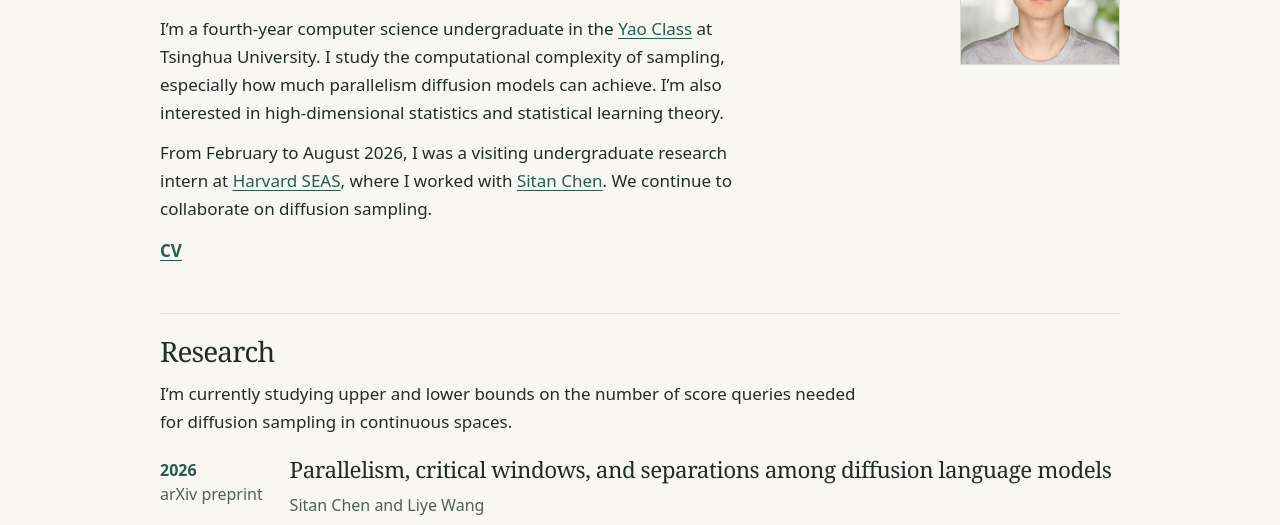
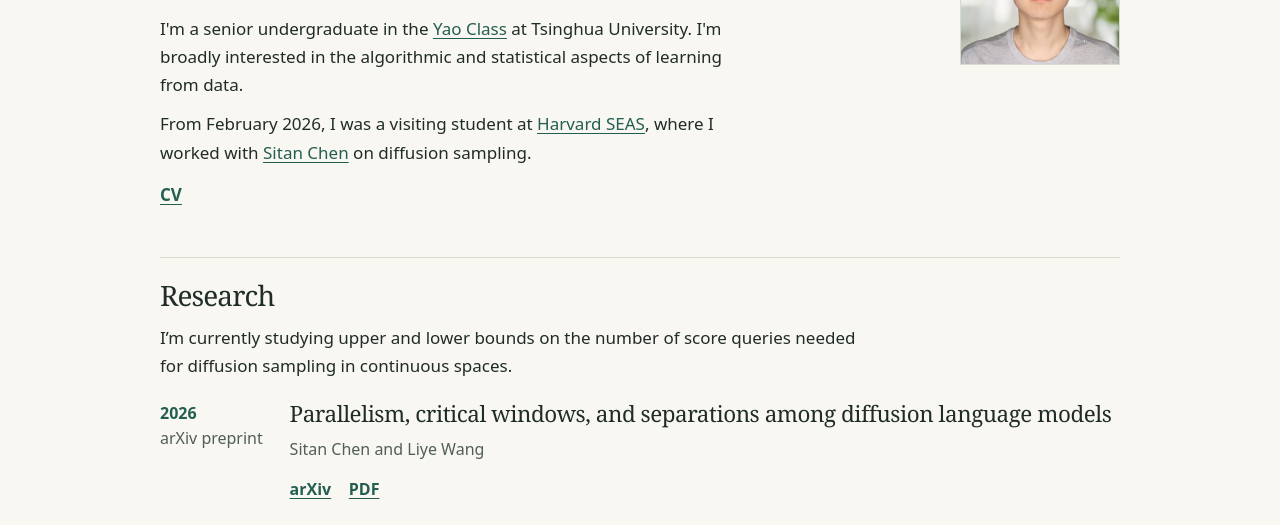
Before and after one commit to Prince-Polo/prince-polo.github.io, a plain HTML site: page index.html in a window 1280 px wide. Shown: the part 218-743 px from the top of the page. Drawn offline with Linux system fonts and the light colour scheme.

Commit message:
Update index.html

```diff
--- a/index.html
+++ b/index.html
@@ -30,13 +30,13 @@
         <h1 id="name">Liye Wang</h1>
         <p class="affiliation">Tsinghua University <span class="class-affiliation"><span class="affiliation-divider" aria-hidden="true">·</span> Yao Class</span></p>
         <div class="bio">
-          <p>I’m a fourth-year computer science undergraduate in the <a href="https://iiis.tsinghua.edu.cn/en/Yao_Class/About_Yao_Class.htm">Yao Class</a> at Tsinghua University. I study the computational complexity of sampling, especially how much parallelism diffusion models can achieve. I’m also interested in high-dimensional statistics and statistical learning theory.</p>
-          <p>From February to August 2026, I was a visiting undergraduate research intern at <a href="https://seas.harvard.edu/">Harvard SEAS</a>, where I worked with <a href="https://www.sitanchen.com/">Sitan Chen</a>. We continue to collaborate on diffusion sampling.</p>
+          <p>I'm a senior undergraduate in the <a href="https://iiis.tsinghua.edu.cn/en/Yao_Class/About_Yao_Class.htm">Yao Class</a> at Tsinghua University. I'm broadly interested in the algorithmic and statistical aspects of learning from data.</p>
+          <p>From February 2026, I was a visiting student at <a href="https://seas.harvard.edu/">Harvard SEAS</a>, where I worked with <a href="https://www.sitanchen.com/">Sitan Chen</a> on diffusion sampling.</p>
         </div>
         <p class="profile-links"><a href="./assets/cv.pdf">CV</a></p>
       </div>
       <!-- Replace assets/portrait.jpg with your photo and set alt="Liye Wang". -->
-      <img class="portrait" src="./assets/portrait.jpg" alt="" width="400" height="400">
+      <img class="portrait" src="./assets/portrait.jpg" alt="Liye Wang" width="960" height="1440">
     </section>
 
     <section class="section research-section" id="research" aria-labelledby="research-heading">
@@ -47,15 +47,6 @@
         <div class="paper-body">
           <h3><a href="https://arxiv.org/abs/2609.20539">Parallelism, critical windows, and separations among diffusion language models</a></h3>
           <p class="authors">Sitan Chen and <span class="author-self">Liye Wang</span></p>
-          <!-- <p class="paper-summary">For a family of distributions on sequences of length
-            <math display="inline" xmlns="http://www.w3.org/1998/Math/MathML"><semantics><mi>d</mi><annotation encoding="application/x-tex">d</annotation></semantics></math>,
-            uniform and Gaussian diffusion take roughly
-            <math display="inline" xmlns="http://www.w3.org/1998/Math/MathML"><semantics><msqrt><mi>d</mi></msqrt><annotation encoding="application/x-tex">\sqrt{d}</annotation></semantics></math>
-            forward passes, while masked diffusion can need nearly
-            <math display="inline" xmlns="http://www.w3.org/1998/Math/MathML"><semantics><mi>d</mi><annotation encoding="application/x-tex">d</annotation></semantics></math>
-            with an approximate score oracle. The separation comes from the narrower range of noise levels
-            at which information about the sample emerges under masked diffusion.
-          </p> -->
           <div class="paper-links">
             <a href="https://arxiv.org/abs/2609.20539">arXiv</a>
             <a href="https://arxiv.org/pdf/2609.20539">PDF</a>
```
